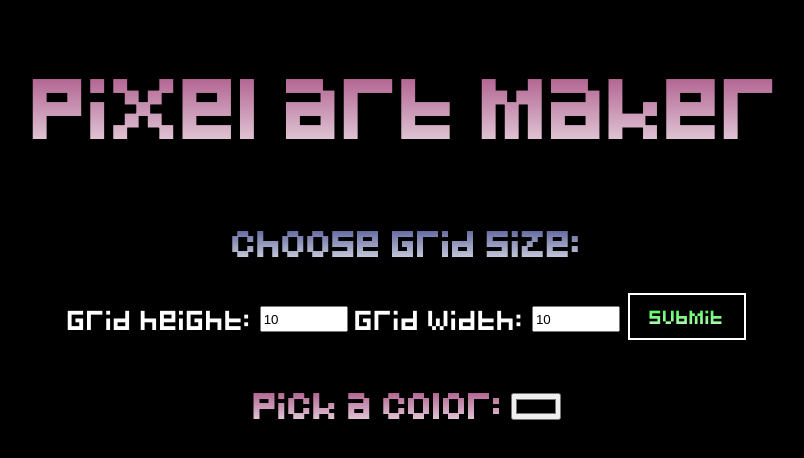
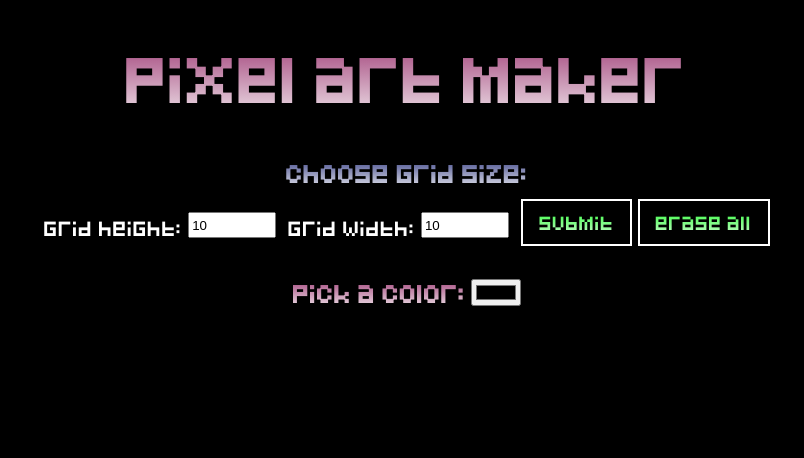
Before and after one commit to SarahMBeecroft/Pixel_Art_Maker, a plain HTML site: page index.html in a window 1280 px wide. Shown: the whole page, without its empty margins (233-1037 px from the left). Drawn offline with Linux system fonts and the light colour scheme.

Commit message:
Done for now

```diff
--- a/index.html
+++ b/index.html
@@ -29,6 +29,7 @@
         value="10"
       />
       <input type="submit" id="submitButton" />
+      <input type="submit" value="erase all" id="clearButton" />
     </form>
 
     <div id="inlineBlock">
--- a/styles.css
+++ b/styles.css
@@ -6,13 +6,13 @@
 body {
   text-align: center;
   font-family: 'pixeled';
-  font-size: 1.2em;
+  font-size: 0.9em;
   background: rgb(0, 0, 0);
 }
 
 h1 {
   font-size: 3em;
-  margin: 0.2em;
+  margin: 0.1em;
   background: -webkit-linear-gradient(rgb(131, 0, 76), rgb(248, 248, 248));
   -webkit-background-clip: text;
   -webkit-text-fill-color: transparent;
@@ -25,7 +25,7 @@ h2 {
   display: inline-block;
   position: relative;
   top: 0.2em;
-  font-size: 1.3em;
+  font-size: 1.2em;
 }
 
 h2:first-of-type {
@@ -56,6 +56,7 @@ input[type='number'] {
   height: 1.5em;
   position: relative;
   bottom: 0.5em;
+  margin-right: 0.5em;
 }
 
 input:value {
@@ -83,7 +84,7 @@ form {
   font-family: 'pixeled';
   text-transform: lowercase;
   border: solid white 2px;
-  padding: 0em 1.5em 0.5em 1.5em;
+  padding: 0em 1.2em 0.5em 1.2em;
   position: relative;
   bottom: 0.5em;
 }
@@ -92,6 +93,22 @@ form {
   border: solid hotpink 2px;
 }
 
+#clearButton {
+  background: -webkit-linear-gradient(rgb(0, 255, 13), rgb(248, 248, 248));
+  -webkit-background-clip: text;
+  -webkit-text-fill-color: transparent;
+  font-family: 'pixeled';
+  text-transform: lowercase;
+  border: solid white 2px;
+  padding: 0em 1.2em 0.5em 1.2em;
+  position: relative;
+  bottom: 0.5em;
+}
+
+#clearButton:hover {
+  border: solid hotpink 2px;
+}
+
 #pixelCanvas {
   background: white;
 }
```
